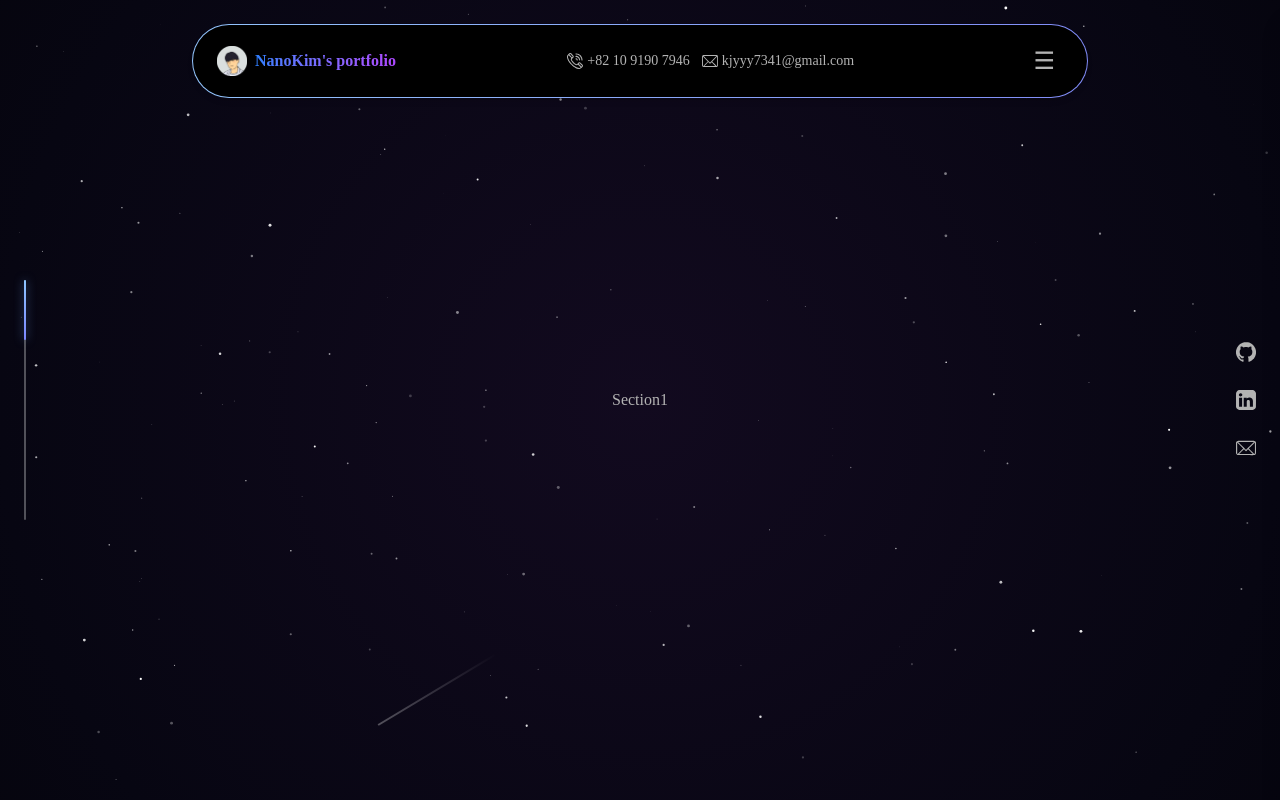
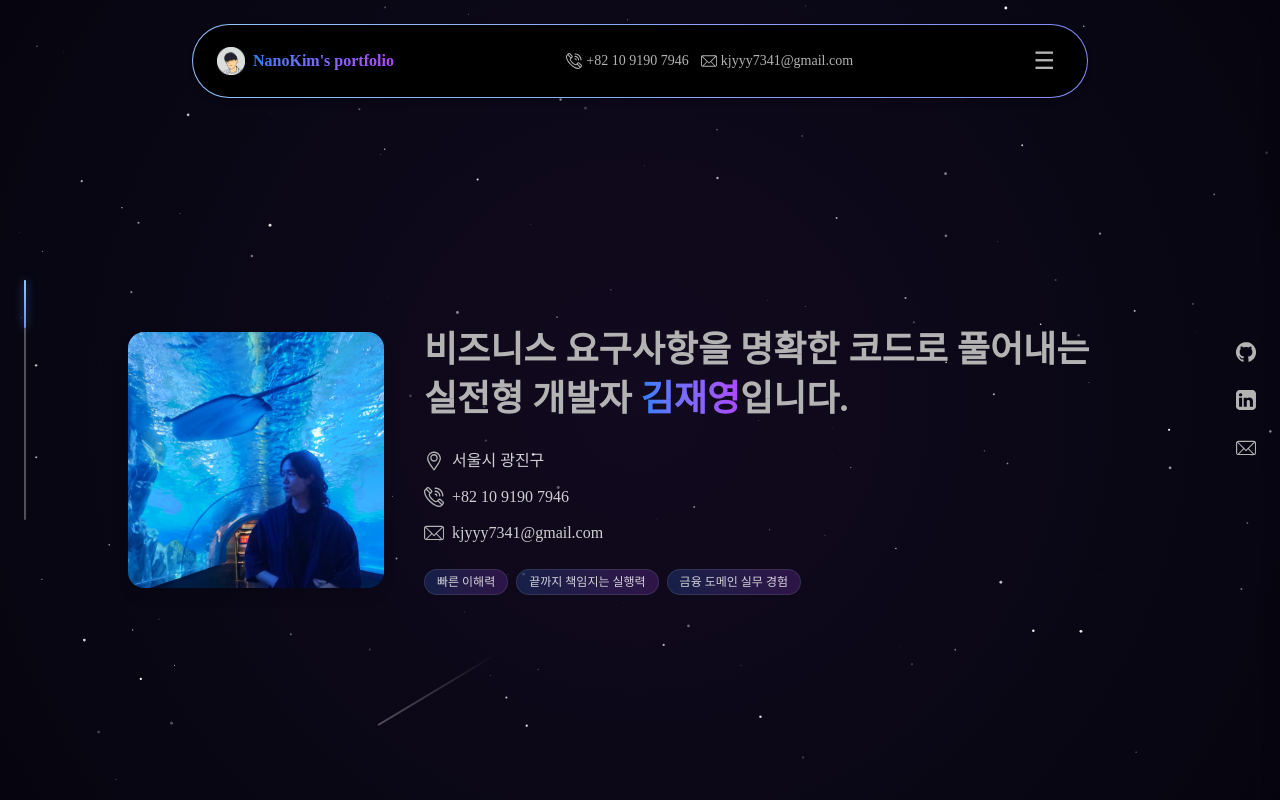
Before and after one commit to NanoKim/portfolio, a Next.js app: page / in a window 1280 px wide. Shown: the top 800 px of the page. Built offline with nearby package versions, Linux system fonts and the light colour scheme; a web font is replaced by a local one.

Commit message:
feat : add intro page
feat : add intro page

```diff
--- a/app/page.tsx
+++ b/app/page.tsx
@@ -3,15 +3,16 @@
 import { useEffect, useState } from "react";
 import { Header } from "./shared/ui/Header";
 import { Wallpaper } from "./shared/ui/Wallpaper";
-import { ScrollIndicator } from "./components/ScrollIndicator";
-import { RightDock } from "./components/RightDock";
+import { ScrollIndicator } from "./shared/ui/ScrollIndicator";
+import { RightDock } from "./shared/ui/RightDock";
 
-import { Section1 } from "./widgets/section1/Section1";
-import { Section2 } from "./widgets/section2/Section2";
-import { Section3 } from "./widgets/section3/Section3";
-import { Section4 } from "./widgets/section4/Section4";
+import { Intro } from "./widgets/Intro";
+import { Section2 } from "./widgets/Section2";
+import { Section3 } from "./widgets/Section3";
+import { Section4 } from "./widgets/Section4";
+import { SECTIONS } from "@/app/shared/constants/sections";
 
-const sections = ["section1", "section2", "section3", "section4"];
+const sections = SECTIONS.map((s) => s.id);
 
 export default function Home() {
   const [active, setActive] = useState("");
@@ -47,7 +48,7 @@ export default function Home() {
       <ScrollIndicator active={active} sections={sections} />
       <RightDock open={open} />
 
-      <Section1 />
+      <Intro />
       <Section2 />
       <Section3 />
       <Section4 />
--- /dev/null
+++ b/app/shared/constants/sections.ts
@@ -0,0 +1,33 @@
+export type Section = {
+  id: string;
+  label: string;
+  isMenu: boolean;
+};
+
+export const SECTIONS: Section[] = [
+  {
+    id: "intro",
+    label: "Intro",
+    isMenu: true,
+  },
+  {
+    id: "collaboration",
+    label: "Collaboration",
+    isMenu: false,
+  },
+  {
+    id: "section2",
+    label: "About",
+    isMenu: true,
+  },
+  {
+    id: "section3",
+    label: "Projects",
+    isMenu: true,
+  },
+  {
+    id: "section4",
+    label: "Contact",
+    isMenu: true,
+  },
+];
--- a/app/shared/ui/Header.tsx
+++ b/app/shared/ui/Header.tsx
@@ -27,11 +27,10 @@ export function Header({ active, open, setOpen }: Props) {
           }}
         >
           <div className="flex items-center gap-2 whitespace-nowrap flex-shrink-0">
-            <Image
+            <img
               src="/logo.png"
               alt="logo"
-              width={30}
-              height={30}
+              className="w-7 h-7"
             />
             <span className="bg-gradient-to-r from-blue-500 to-purple-500 bg-clip-text text-transparent font-semibold">
               NanoKim's portfolio
@@ -41,31 +40,28 @@ export function Header({ active, open, setOpen }: Props) {
           <div className="flex items-center gap-3 text-xs sm:text-sm whitespace-nowrap">
 
             <div className="flex items-center gap-1 sm:hidden">
-              <Image
+              <img
                 src="/logo_call.svg"
                 alt="phone"
-                width={14}
-                height={14}
+                className="w-4 h-4"
               />
               <span>+82 10 9190 7946</span>
             </div>
             <div className="hidden sm:flex items-center gap-3">
               <div className="flex items-center gap-1">
-                <Image
+                <img
                   src="/logo_call.svg"
                   alt="phone"
-                  width={16}
-                  height={16}
+                  className="w-4 h-4"
                 />
                 <span>+82 10 9190 7946</span>
               </div>
 
               <div className="flex items-center gap-1">
-                <Image
+                <img
                   src="/logo_email.svg"
                   alt="email"
-                  width={16}
-                  height={16}
+                  className="w-4 h-4"
                 />
                 <span>kjyyy7341@gmail.com</span>
               </div>
--- a/app/shared/ui/Menu.tsx
+++ b/app/shared/ui/Menu.tsx
@@ -2,6 +2,7 @@
 
 import { useEffect, useState } from "react";
 import { Wallpaper } from "@/app/shared/ui/Wallpaper";
+import { SECTIONS } from "@/app/shared/constants/sections";
 
 type Props = {
   open: boolean;
@@ -9,7 +10,7 @@ type Props = {
   active: string;
 };
 
-const sections = ["section1", "section2", "section3", "section4"];
+const sections = SECTIONS.filter((s) => s.isMenu).map((s) => s.id);
 
 export function Menu({ open, setOpen, active }: Props) {
   const [visible, setVisible] = useState(false);
--- /dev/null
+++ b/app/widgets/Intro.tsx
@@ -0,0 +1,82 @@
+export function Intro() {
+  return (
+    <section
+      id="intro"
+      className="min-h-screen flex items-center justify-center px-6 pt-30"
+    >
+      <div className="w-full max-w-5xl flex flex-col md:flex-row items-center gap-10">
+
+        <div className="shrink-0">
+          <img
+            src="/profile.jpg"
+            alt="profile"
+            className="
+              w-56 h-56
+              md:w-64 md:h-64
+              object-cover
+              rounded-2xl
+              shadow-lg
+            "
+          />
+        </div>
+
+        <div className="flex flex-col gap-6 text-center md:text-left">
+
+          <div className="space-y-3">
+            <h1 className="text-2xl md:text-4xl font-bold leading-snug">
+              비즈니스 요구사항을 명확한 코드로 풀어내는<br />
+              실전형 개발자{" "}
+              <span className="bg-gradient-to-r from-blue-500 to-purple-500 bg-clip-text text-transparent font-semibold">
+                김재영
+              </span>
+              입니다.
+            </h1>
+          </div>
+
+          <div className="flex flex-col gap-3 text-sm md:text-base text-white/80">
+
+            <div className="flex items-center gap-2 justify-center md:justify-start">
+              <img src="/logo_location.svg" className="w-5 h-5" />
+              <span>서울시 광진구</span>
+            </div>
+
+            <div className="flex items-center gap-2 justify-center md:justify-start">
+              <img src="/logo_call.svg" className="w-5 h-5" />
+              <span>+82 10 9190 7946</span>
+            </div>
+
+            <div className="flex items-center gap-2 justify-center md:justify-start">
+              <img src="/logo_email.svg" className="w-5 h-5" />
+              <span>kjyyy7341@gmail.com</span>
+            </div>
+          </div>
+
+          <div className="flex flex-wrap gap-2 justify-center md:justify-start">
+            {[
+              "빠른 이해력",
+              "끝까지 책임지는 실행력",
+              "금융 도메인 실무 경험",
+            ].map((text, i) => (
+              <span
+                key={text}
+                className="
+                  px-3 py-1 text-xs rounded-full
+                  bg-gradient-to-r from-blue-500/20 to-purple-500/20
+                  border border-white/10
+                  text-white/80
+                  backdrop-blur-md
+                "
+                style={{
+                  animationDelay: `${i * 100}ms`,
+                }}
+              >
+                {text}
+              </span>
+            ))}
+          </div>
+
+        </div>
+      </div>
+    </section>
+  );
+}
--- a/app/widgets/section1/Section1.tsx
+++ /dev/null
@@ -1,10 +0,0 @@
-export function Section1() {
-  return (
-    <section
-      id="section1"
-      className="h-screen flex items-center justify-center"
-    >
-      Section1
-    </section>
-  );
-}
```
Also changed, not shown: app/shared/ui/RightDock.tsx (renamed from app/components/RightDock.tsx), app/shared/ui/ScrollIndicator.tsx (renamed from app/components/ScrollIndicator.tsx), app/widgets/Section2.tsx (renamed from app/widgets/section2/Section2.tsx), app/widgets/Section3.tsx (renamed from app/widgets/section3/Section3.tsx), app/widgets/Section4.tsx (renamed from app/widgets/section4/Section4.tsx), public/logo_location.svg (added), public/profile.jpg (added).
